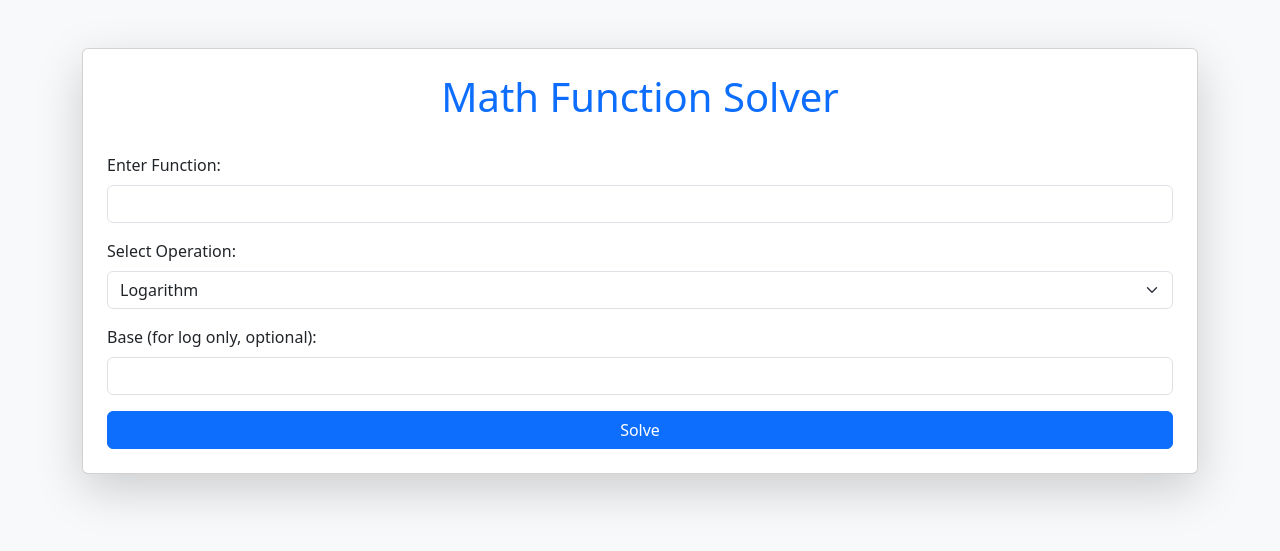
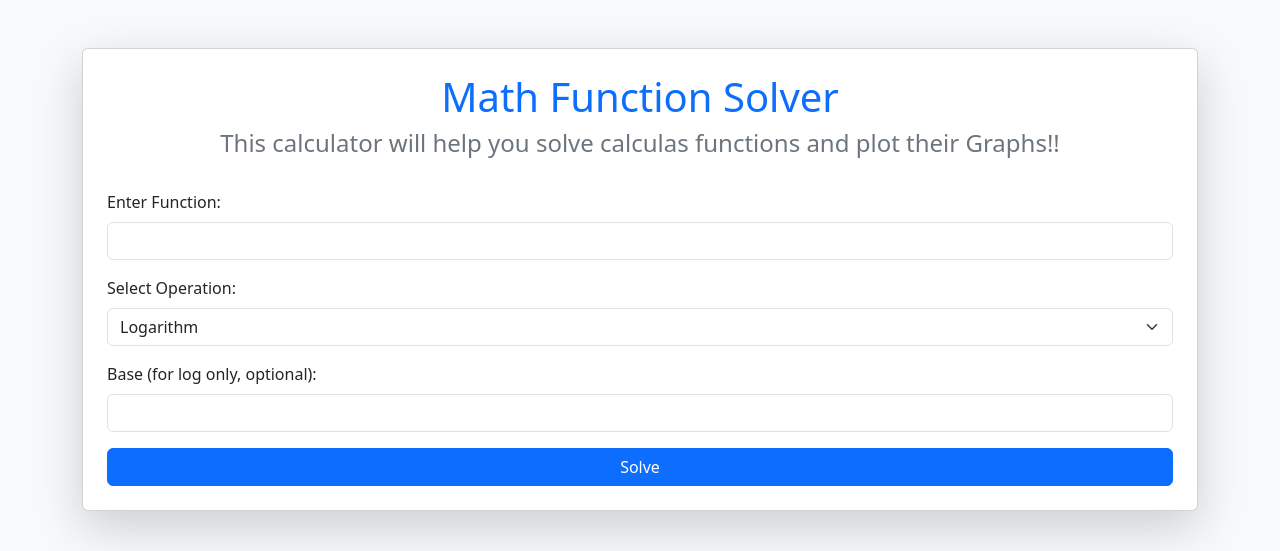
Before and after one commit to Aanand2204/math_app, a Flask app: page / in a window 1280 px wide. Shown: the top 551 px of the page. Run offline with Flask 3, Linux system fonts and the light colour scheme.

Commit message:
Update index.html

```diff
--- a/templates/index.html
+++ b/templates/index.html
@@ -4,7 +4,6 @@
     <meta charset="UTF-8">
     <meta name="viewport" content="width=device-width, initial-scale=1.0">
     <title>Calculas Functions Solver</title>
-    <title>This calculator will help you solve calculas functions and plot their Graphs!!</title>
     <link rel="stylesheet" href="https://cdn.jsdelivr.net/npm/bootstrap@5.3.0/dist/css/bootstrap.min.css">
     <script>
         function toggleBaseInput() {
@@ -18,6 +17,7 @@
     <div class="container mt-5">
         <div class="card shadow-lg p-4">
             <h1 class="text-center text-primary">Math Function Solver</h1>
+            <h4 class="text-center text-secondary">This calculator will help you solve calculas functions and plot their Graphs!!</h4>
             <form method="post" class="mt-4">
                 <div class="mb-3">
                     <label for="function" class="form-label">Enter Function:</label>
```
